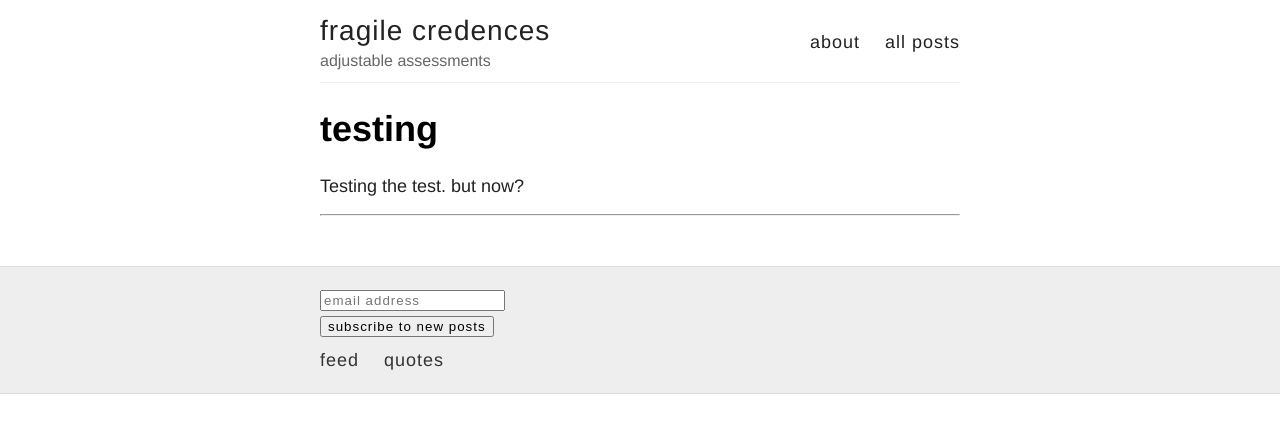
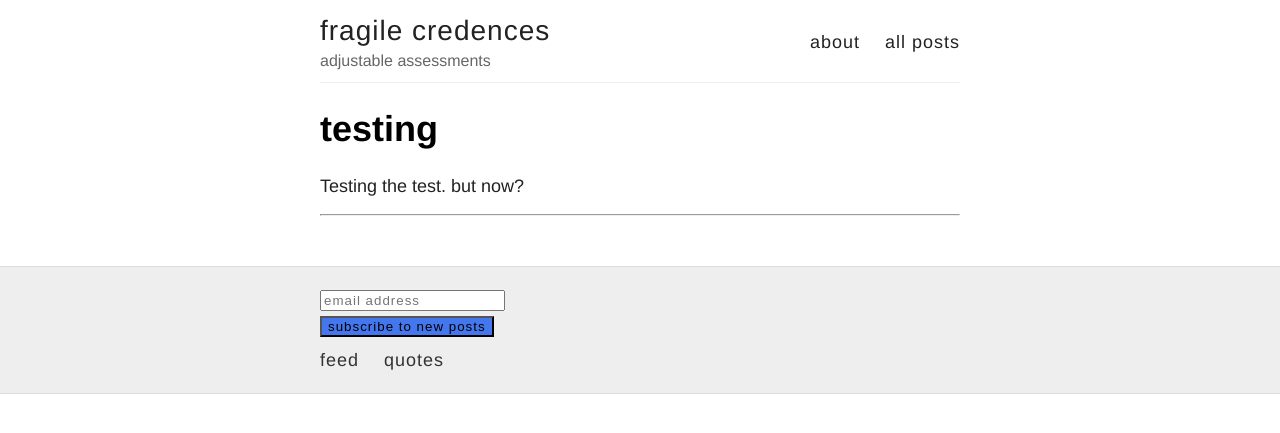
Before and after one commit to fragile-credences/fragile-credences.github.io, a Jekyll site: the page built from testing.md, in a window 1280 px wide. Shown: the top 433 px of the page. Built offline with Jekyll 4.4.1, drawn with Linux system fonts in a browser that asks for light colours; comment, search, counter and statistics services are not loaded.

Commit message:
make email signup button color more prominent

```diff
--- a/_layouts/default.html
+++ b/_layouts/default.html
@@ -84,6 +84,9 @@
               #mc_embed_signup .button {
                 font-weight: 300;
                 letter-spacing: 1px;}
+              #mc_embed_signup .button {background-color: #47e} /* equal to $darkerBlue from _variables.css */
+              #mc_embed_signup .button:hover {background-color: #365FBE}
+
 
               /* Add your own MailChimp form style overrides in your site stylesheet or in this style block.
                  We recommend moving this block and the preceding CSS link to the HEAD of your HTML file. */
--- a/_sass/_variables.scss
+++ b/_sass/_variables.scss
@@ -5,6 +5,7 @@
 
 // Colors
 $blue: #4183C4;
+$darkerBlue: #69e;
 
 // Grays
 $black: #000;
```
